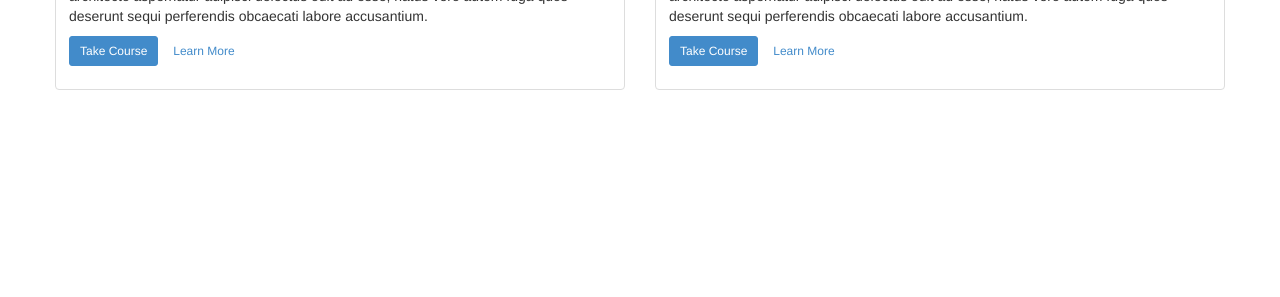
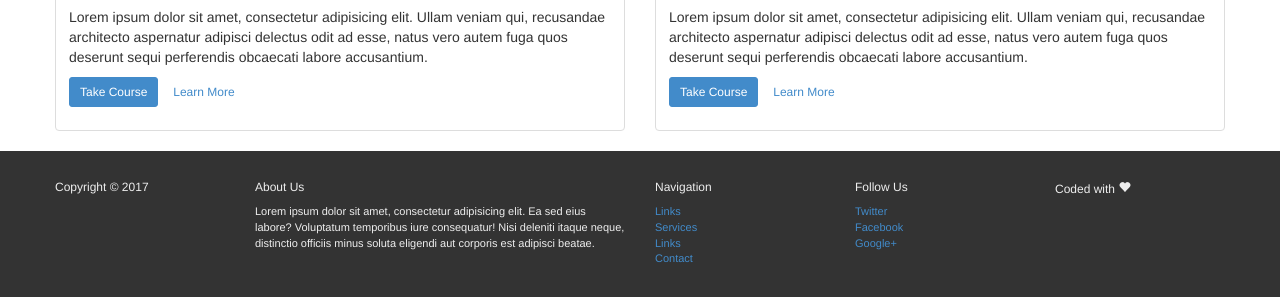
Before and after one commit to lofix/bootstrap-playground, a plain HTML site: page index.html in a window 1280 px wide. Shown: the part 2454-2751 px from the top of the page. Before the commit the page ends 2564 px from the top, so only its background shows below. Drawn offline with nearby package versions, Linux system fonts and the light colour scheme.

Commit message:
added footer

```diff
--- a/includes/css/styles.css
+++ b/includes/css/styles.css
@@ -16,6 +16,13 @@
     margin-bottom: 15px;
 }
 
+footer {
+    background: #333;
+    color: #eee;
+    font-size: 11px;
+    padding: 20px;
+}
+
 
 /***   Typography  ***/
 
@@ -30,6 +37,11 @@ body {
 
 .well .page-header h1 {
     margin-top: 0;
+}
+
+footer ul {
+    list-style-type: none;
+    padding: 0;
 }
 
 
@@ -198,3 +210,13 @@ body {
 }
 
 }
+
+}
+
+}
+
+}
+
+}
+
+}
--- a/index.html
+++ b/index.html
@@ -277,7 +277,7 @@
             </div>
 
         </div>
-
+        <hr>
         <div class="row" id="moreCourses">
             <div class="col-12">
                 <h3>Learn more about Web Design</h3>
@@ -322,7 +322,37 @@
 
 
     <footer>
-
+        <div class="container">
+            <div class="row">
+                <div class="col-sm-2">
+                    <h6>Copyright &copy; 2017</h6>
+                </div>
+                <div class="col-sm-4">
+                    <h6>About Us</h6>
+                    <p>Lorem ipsum dolor sit amet, consectetur adipisicing elit. Ea sed eius labore? Voluptatum temporibus iure consequatur! Nisi deleniti itaque neque, distinctio officiis minus soluta eligendi aut corporis est adipisci beatae.</p>
+                </div>
+                <div class="col-sm-2">
+                    <h6>Navigation</h6>
+                    <ul>
+                        <li><a href="">Links</a></li>
+                        <li><a href="">Services</a></li>
+                        <li><a href="">Links</a></li>
+                        <li><a href="">Contact</a></li>
+                    </ul>
+                </div>
+                <div class="col-sm-2">
+                    <h6>Follow Us</h6>
+                    <ul>
+                        <li><a href="">Twitter</a></li>
+                        <li><a href="">Facebook</a></li>
+                        <li><a href="">Google+</a></li>
+                    </ul>
+                </div>
+                <div class="col-sm-2">
+                    <h6>Coded with <span class="glyphicon glyphicon-heart"></span></h6>
+                </div>
+            </div>
+        </div>
     </footer>
 
 
@@ -335,14 +365,3 @@
 </body>
 
 </html>
-
-
-</html>
-
-
-</html>
-
-</html>
-
-
-</html>
```
